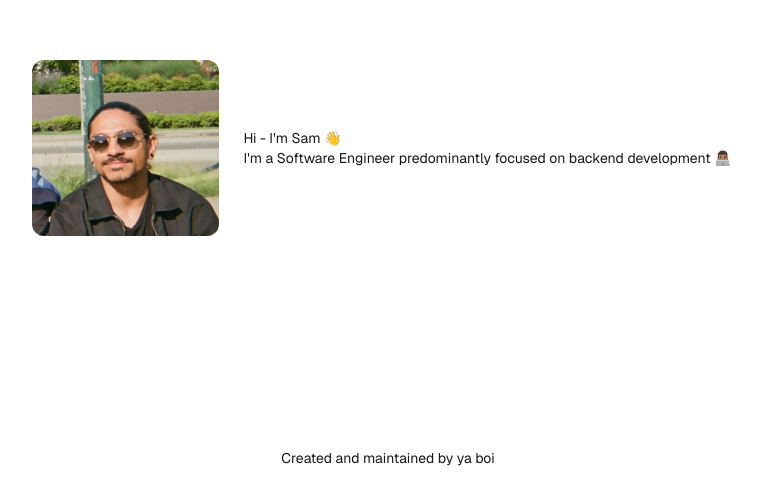
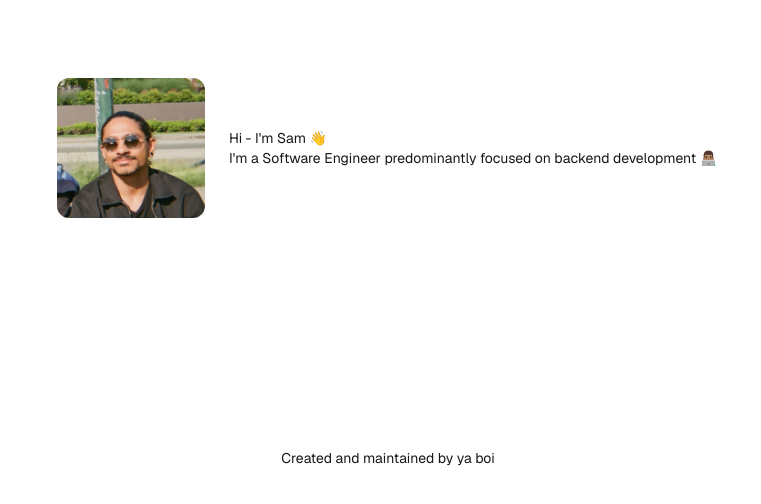
Before and after one commit to SW-418/simple-site, a Next.js app: page / in a window 1280 px wide. Shown: the part 252-756 px from the top of the page, without its empty margins (252-1013 px from the left). Built offline with nearby package versions, Linux system fonts and the light colour scheme.

Commit message:
Reduce img size

```diff
--- a/src/app/page.tsx
+++ b/src/app/page.tsx
@@ -6,7 +6,7 @@ export default function Home() {
       <main className="flex flex-col row-start-2 items-center">
           <div className="flex items-center space-x-6">
               <div className="">
-                  <Image src="/sw.jpg" alt="profile picture" width={200} height={200} className="rounded-xl" />
+                  <Image src="/sw.jpg" alt="profile picture" width={150} height={150} className="rounded-xl" />
               </div>
               <div className="text-sm w-3/4">
                   <h1>Hi - I&apos;m Sam 👋</h1>
```
